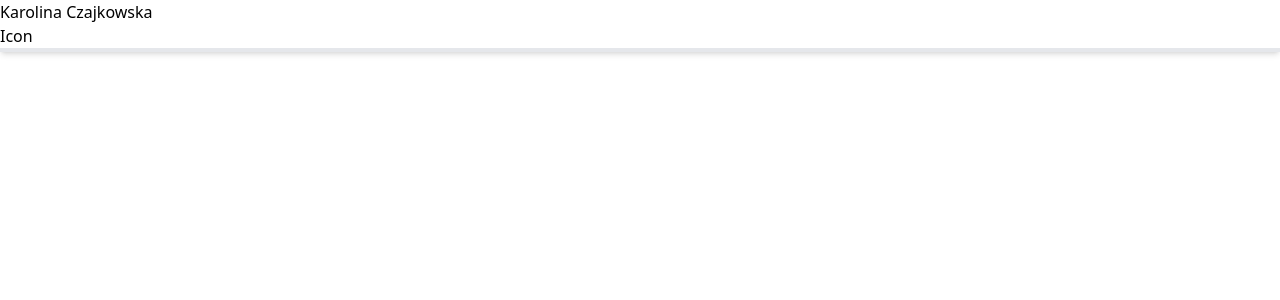
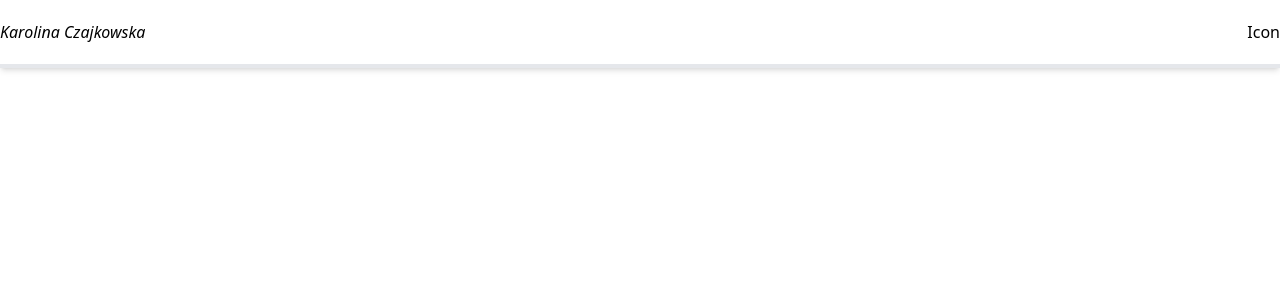
Before and after one commit to FilipKaczmarek/DietitianPortfolio-Karolina, a React (Create React App) app: page / in a window 1280 px wide. Shown: the top 300 px of the page. Built offline with nearby package versions, Linux system fonts and the light colour scheme.

Commit message:
WIP styling navigation bar

```diff
--- a/src/Sections/Navigation/Navigation.jsx
+++ b/src/Sections/Navigation/Navigation.jsx
@@ -1,14 +1,16 @@
 import React from "react";
 import PropTypes from "prop-types";
+// import { Link } from "react-router-dom";
 
 import DesktopNavMenu from '../../Components/DesktopNavMenu/DesktopNavMenu.jsx'
 
 export const Navigation = ({ className }) => {
   return (
     <nav className={`border-b-4 border-solid shadow-md ${className ? className : ""}`}>
-      <div className="max-w-screen-xl">
-        <div>
-          <span>Karolina Czajkowska</span>
+      <div className="max-w-screen-xl mx-auto flex flex-row justify-between items-center">
+        <div className="py-5">
+          <span className="italic cursor-pointer">Karolina Czajkowska</span>
+          {/* <Link to='/'></Link> */}
         </div>
         <DesktopNavMenu />
         <div>
```
